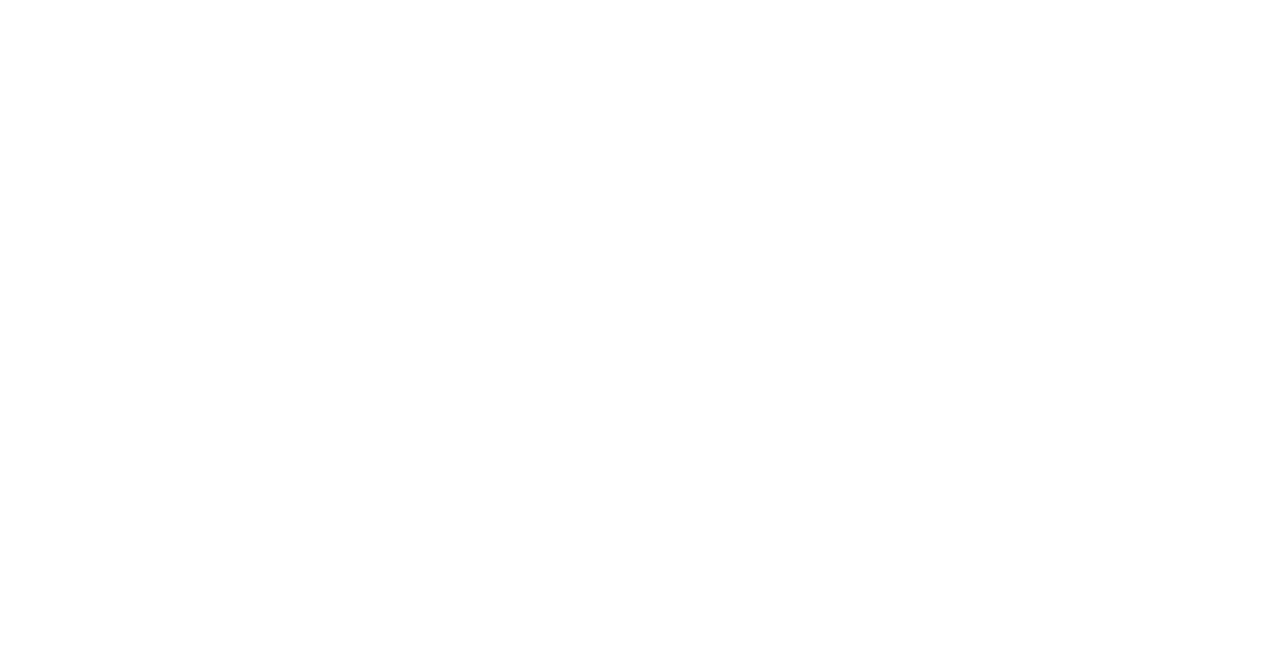
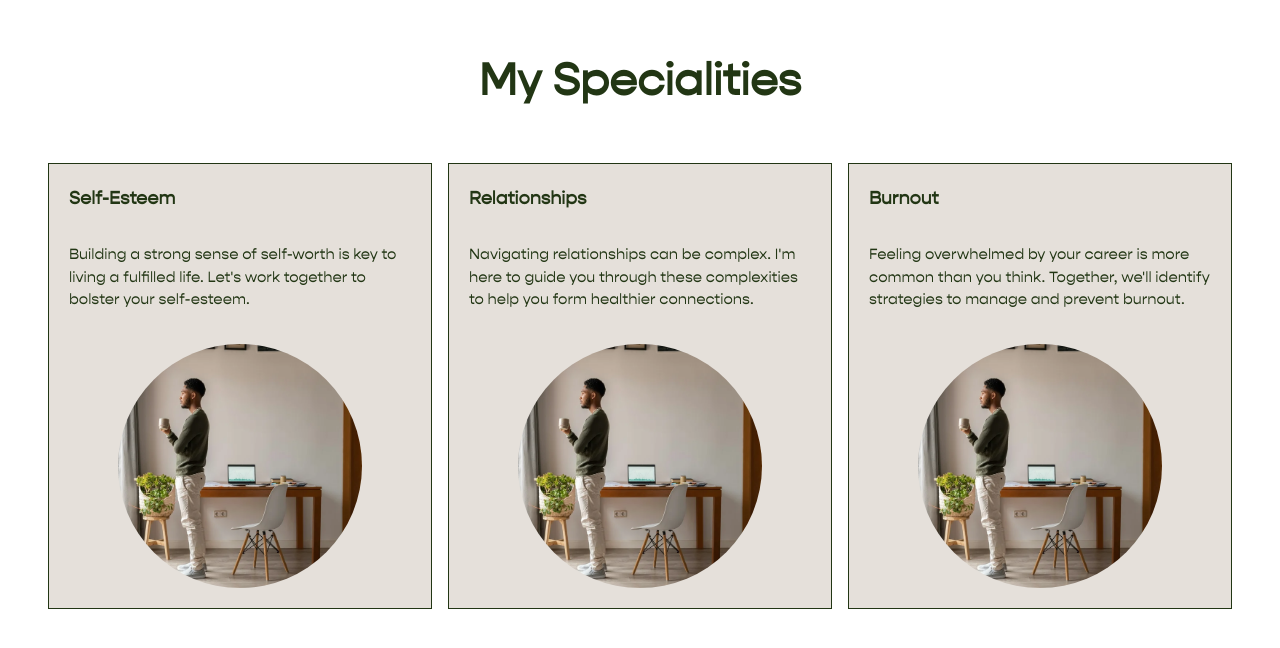
Before and after one commit to MinhajurRahman27/Grow-My-Therapy--practical-Assignment, a Next.js app: page / in a window 1280 px wide. Shown: the part 1886-2534 px from the top of the page. Before the commit the page ends 1708 px from the top, so only its background shows below. Built offline with nearby package versions, Linux system fonts and the light colour scheme.

Commit message:
feat: add specialties section with cards

```diff
--- /dev/null
+++ b/src/app/Components/Card/Card.jsx
@@ -0,0 +1,29 @@
+import Image from "next/image";
+import React from "react";
+
+const Card = ({ data }) => {
+  const { title, text, image, alt } = data;
+  return (
+    <div className="border border-primary p-5 bg-secondary md:w-[30vw] flex flex-col">
+      <div className="flex flex-col flex-1 justify-between">
+        <div className="space-y-4 lg:space-y-8 min-h-[150px] sm:min-h-[140px] ">
+          <h1 className="text-primary text-[18px] font-semibold">{title}</h1>
+          <p className="text-primary font-normal text-[15px]">{text}</p>
+        </div>
+        <div className=" flex items-center justify-center mt-5">
+          <div className="relative w-[60vw] h-[60vw] sm:w-[30vw] sm:h-[30vw] md:w-[19vw] md:h-[19vw] rounded-full overflow-hidden">
+            <Image
+              src={image}
+              alt={alt}
+              fill
+              quality={100}
+              className="object-cover"
+            />
+          </div>
+        </div>
+      </div>
+    </div>
+  );
+};
+
+export default Card;
--- /dev/null
+++ b/src/app/Components/Specialities.jsx
@@ -0,0 +1,39 @@
+import React from 'react';
+import Card from './Card/Card';
+
+const Specialities = () => {
+  const datas = [
+    {
+      title:"Self-Esteem",
+      text:"Building a strong sense of self-worth is key to living a fulfilled life. Let's work together to bolster your self-esteem.",
+      image:"/booyphoto.webp",
+      alt:"standing boy picture"
+    },
+    {
+      title:"Relationships",
+      text:"Navigating relationships can be complex. I'm here to guide you through these complexities to help you form healthier connections.",
+      image:"/booyphoto.webp",
+      alt:"standing boy picture"
+    },
+    {
+      title:"Burnout",
+      text:"Feeling overwhelmed by your career is more common than you think. Together, we'll identify strategies to manage and prevent burnout.",
+      image:"/booyphoto.webp",
+      alt:"standing boy picture"
+    },
+  ]
+  return (
+    <div className='py-[10vh] md:py-[28vh] px-4.5'>
+      <h1 className='text-primary font-semibold text-center text-[28px] md:text-[3.5vw] mb-[50px] mx-[15px] '>My Specialities</h1>
+     <div className='flex justify-center'>
+       <div className='grid grid-cols-1 sm:grid-cols-2 md:grid-cols-3 gap-4'>
+        {
+          datas.map(data => <Card key={data.title} data={data}></Card>)
+        }
+      </div>
+     </div>
+    </div>
+  );
+};
+
+export default Specialities;
--- a/src/app/page.jsx
+++ b/src/app/page.jsx
@@ -2,6 +2,7 @@
 import Navbar from "./Components/Navbar";
 import HeroSection from "./Components/HeroSection";
 import SecondSection from "./Components/SecondSection";
+import Specialities from "./Components/Specialities";
 
 export default function Home() {
   return (
@@ -10,6 +11,7 @@
         <Navbar></Navbar>
         <HeroSection></HeroSection>
         <SecondSection></SecondSection>
+        <Specialities></Specialities>
       </header>
     </div>
   );
```
Also changed, not shown: public/booyphoto.webp (added).
